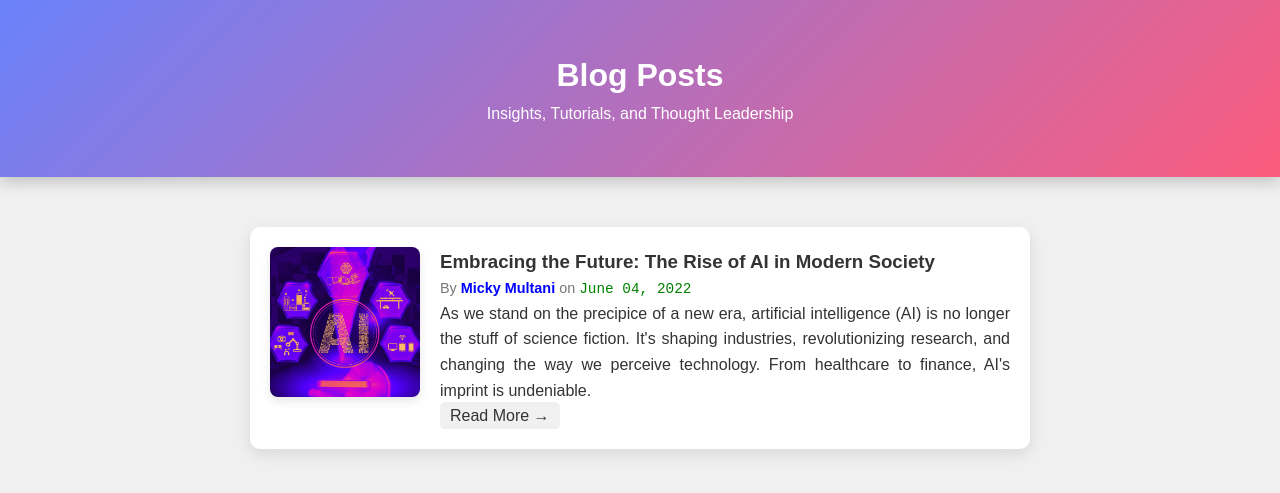
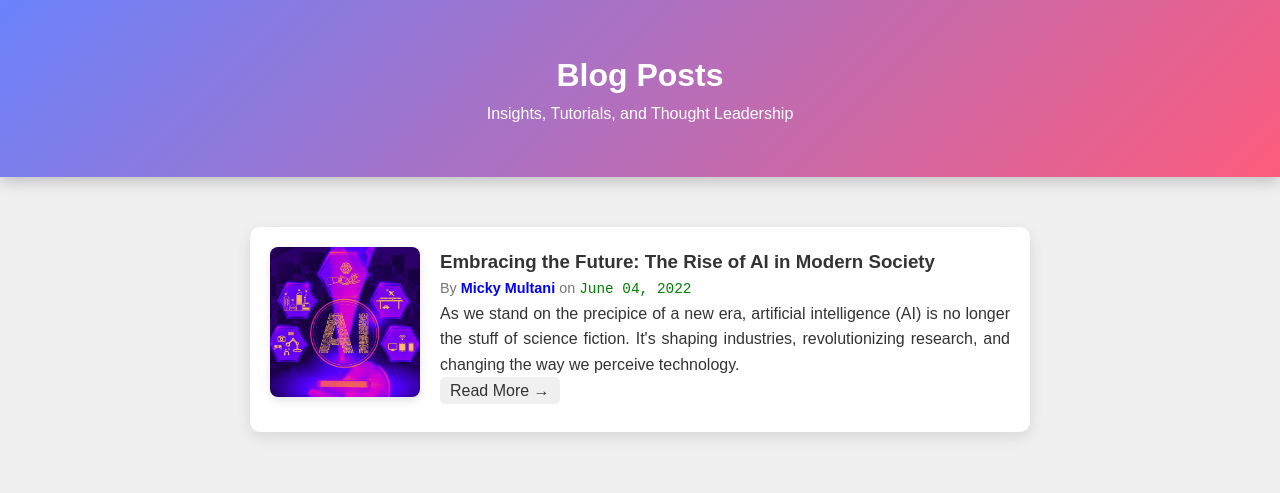
Before and after one commit to mickymultani/portfolio, a Jekyll site: the page built from blog.md, in a window 1280 px wide. Shown: the top 493 px of the page. Built offline with Jekyll 4.4.1, drawn with Linux system fonts in a browser that asks for light colours; our own code applies the rules of GitHub Pages for plain Markdown files.

```diff
--- a/_posts/2022-06-04-embracing-ai.md
+++ b/_posts/2022-06-04-embracing-ai.md
@@ -3,7 +3,7 @@ layout: post
 title: "Embracing the Future: The Rise of AI in Modern Society"
 date: 2022-06-04
 thumbnail: /assets/images/embraceAI.jpg
-excerpt: "As we stand on the precipice of a new era, artificial intelligence (AI) is no longer the stuff of science fiction. It's shaping industries, revolutionizing research, and changing the way we perceive technology. From healthcare to finance, AI's imprint is undeniable."
+excerpt: "As we stand on the precipice of a new era, artificial intelligence (AI) is no longer the stuff of science fiction. It's shaping industries, revolutionizing research, and changing the way we perceive technology."
 ---
 
 ## The Dawn of AI
```
